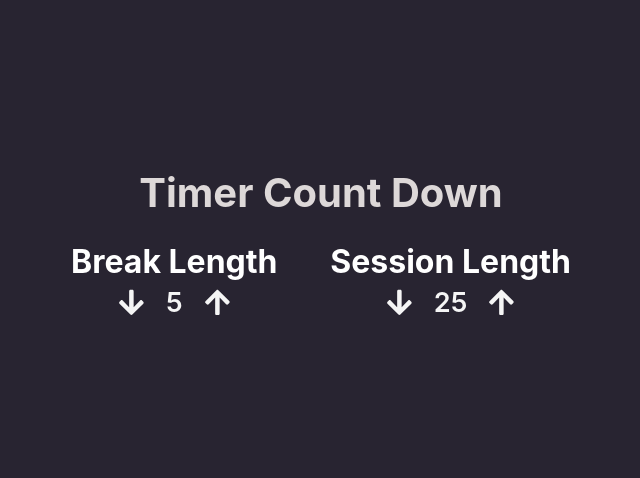
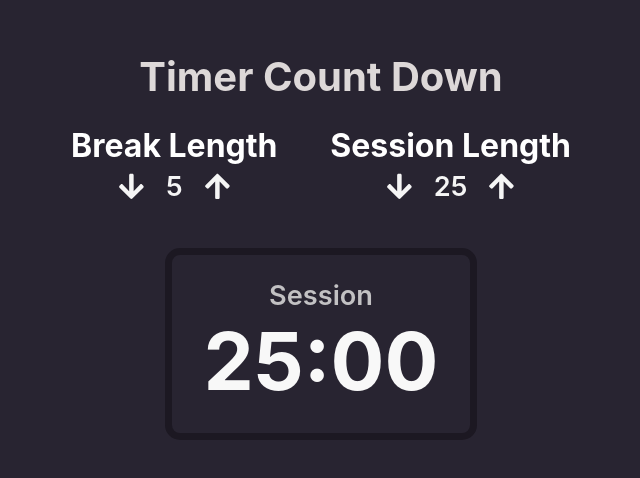
Before and after one commit to Mhamad-Raad/Counter-Countdown-freecodecamp, a React (Create React App) app: page / in a window 1280 px wide. Shown: the part 154-632 px from the top of the page, without its empty margins (319-959 px from the left). Built offline with nearby package versions, Linux system fonts and the light colour scheme; the HTML template or start-up script is replaced by a standard one.

Commit message:
add the session countdown

```diff
--- a/src/App.js
+++ b/src/App.js
@@ -1,6 +1,9 @@
 import { useState } from "react";
+
 import Title from "./Components/Title";
 import TimeLength from "./Components/TimeLength";
+import CountdownSession from "./Components/CountdownSession";
+
 import "./App.css";
 
 function App() {
@@ -40,6 +43,8 @@ function App() {
           decrement={decrementSession}
         />
       </div>
+
+      <CountdownSession currentSession="Session" timeLeft="25:00" />
     </div>
   );
 }
--- a/src/Components/CountdownSession.jsx
+++ b/src/Components/CountdownSession.jsx
@@ -0,0 +1,10 @@
+import css from "./CountdownSession.module.css";
+
+import React from "react";
+
+export default function CountdownSession({currentSession, timeLeft}) {
+  return <div className={css.countdownBg}>
+    <h3 className={css.currentSession}>{currentSession}</h3>
+    <h3 className={css.timeLeft}>{timeLeft}</h3>
+  </div>;
+}
--- /dev/null
+++ b/src/Components/CountdownSession.module.css
@@ -0,0 +1,28 @@
+.countdownBg {
+  border-radius: 15px;
+  border: 7px solid #1c1822;
+  padding: 1.5rem 2rem;
+  margin: 0;
+  display: flex;
+  flex-direction: column;
+  align-items: center;
+  justify-content: center;
+  text-align: center;
+  margin-top: 40px;
+}
+
+.currentSession {
+  font-size: 1.7rem;
+  font-weight: 600;
+  color: #c2c1c3;
+  margin: 0;
+  padding: 0;
+}
+
+.timeLeft {
+  font-size: 5rem;
+  font-weight: bolder;
+  color: #f8f8f8;
+  margin: 0;
+  padding: 0;
+}
```
